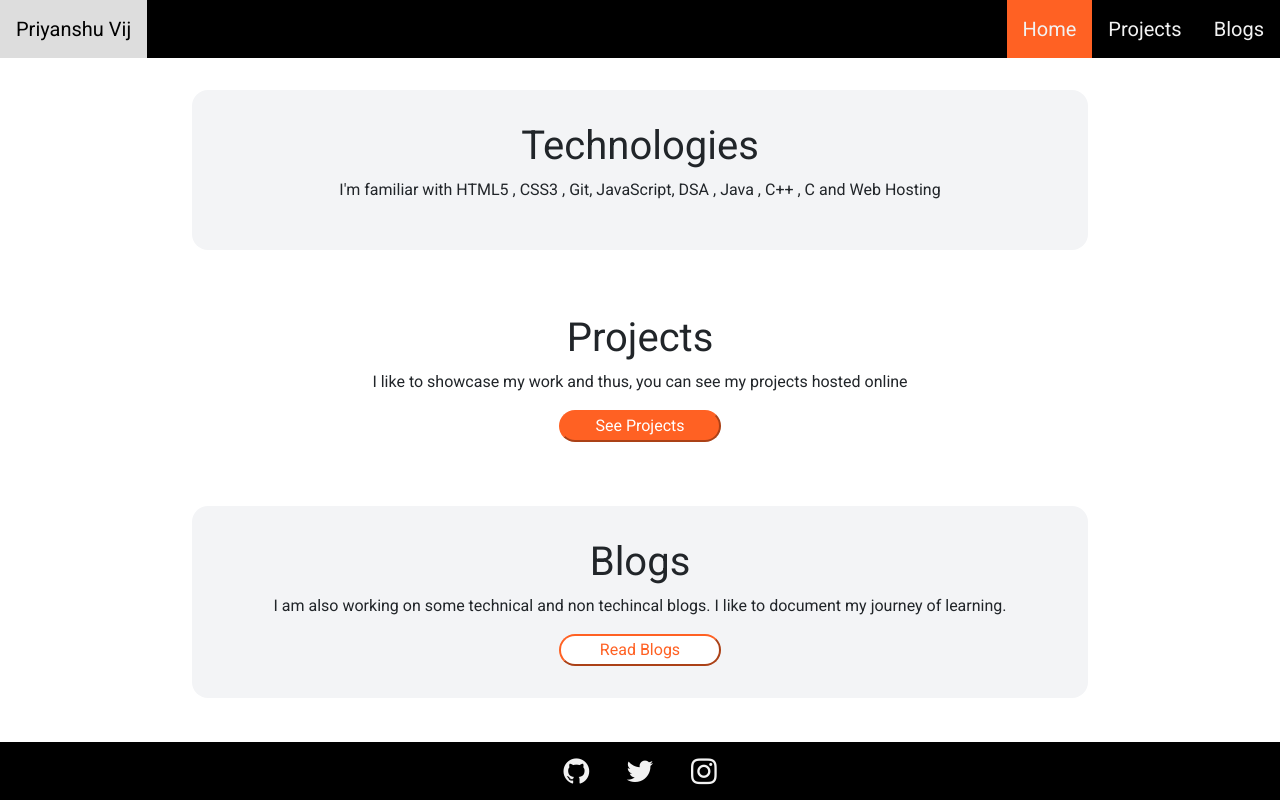
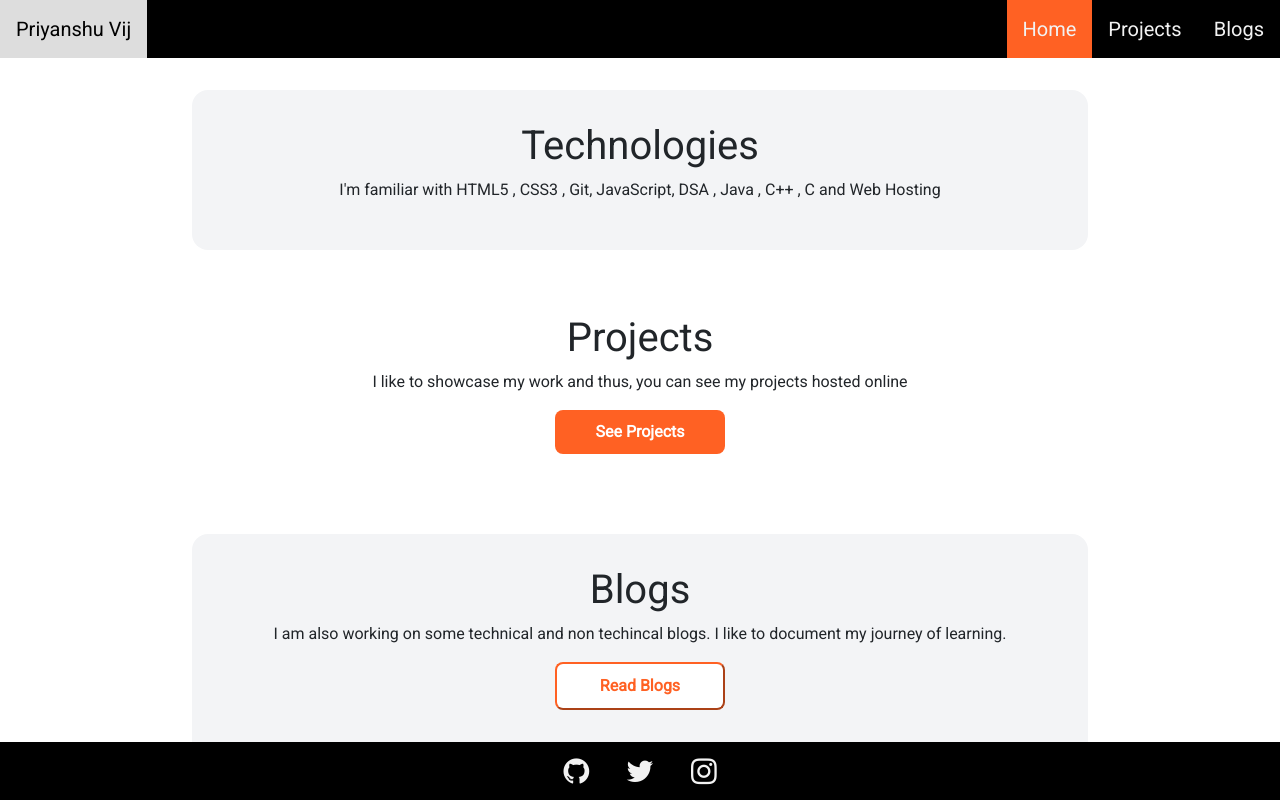
Before and after one commit to priyanshuvij2201/Priyanshu-PortfolioSite, a plain HTML site: page home.html in a window 1280 px wide. Drawn offline with nearby package versions, Linux system fonts and the light colour scheme.

Commit message:
minor corrections

```diff
--- a/home.html
+++ b/home.html
@@ -36,16 +36,17 @@
             <div class="container">
                  <h1>Projects</h1>
      <p>  I like to showcase my work and thus, you can see my projects hosted online  </p>
-     <button class="project-button" onclick="location.href='projects.html'">See Projects</button>
+     <a class="project-button" href='projects.html'>See Projects</a>
             </div>
         </section>
         <section class="section-ow">
-            <div class="container">
+            <div class="container blog">
                  <h1>Blogs</h1>
      <p>I am also working on some technical and non techincal blogs. I like to document my journey of learning.</p>
      <button class="read-button" href="blogs.html">Read Blogs</button>
             </div>
         </section>
+        <div></div>
 
         <i class="bi bi-github"></i>
 
--- a/style.css
+++ b/style.css
@@ -45,7 +45,8 @@ body{
     width: 100%;
     background-color: black;
     color: white;
-    text-align: center;}
+    text-align: center;
+  top:auto}
 
  .social-footer a{
 
@@ -86,28 +87,47 @@ body{
     margin-left: 15%;
     /* margin-left: 20rem; */
   }
+
+  .container a{
+    align-items: center;
+  }
+  .container a:hover{
+    text-decoration: none;
+    color: white;
+    align-items: center;
+  }
   .project-button{
+
     display: block;
+   background-color: #FF6123;
+    border-color: #FF6123;
+    border-radius: 0.5rem;
+    text-align: center;
+    padding: 10px 32px;
+    margin: 1rem auto;
+    width: 100%;
+    max-width: 170px;
+    color: white;
+    text-decoration: none;
+    font-weight:bolder;
+  }
+  .container div{
+    margin-bottom: 20rem;
+  }
 
-    background-color: #FF6123;
-    border-color: #FF6123;
-    color: white;
-    width: 20%;
-   font-size: 1rem;
-    margin:auto;
-    border-radius: 2rem;
-    height: 2rem;
-  }
   .read-button{
     display: block;
-
     background-color: white;
+    border-radius: 0.5rem;
     border-color: #FF6123;
     color: #FF6123;
-    box-shadow: none;
-    width: 20%;
-    font-size: 1rem;
-     margin:auto;
-     border-radius: 2rem;
-     height: 2rem;
+    text-align: center;
+    padding: 10px 32px;
+    margin-bottom: 0.5rem;
+    margin: 1rem auto;
+    width: 100%;
+    max-width: 170px;
+    font-weight:bolder;
+    text-decoration: none;
+
   }
```
